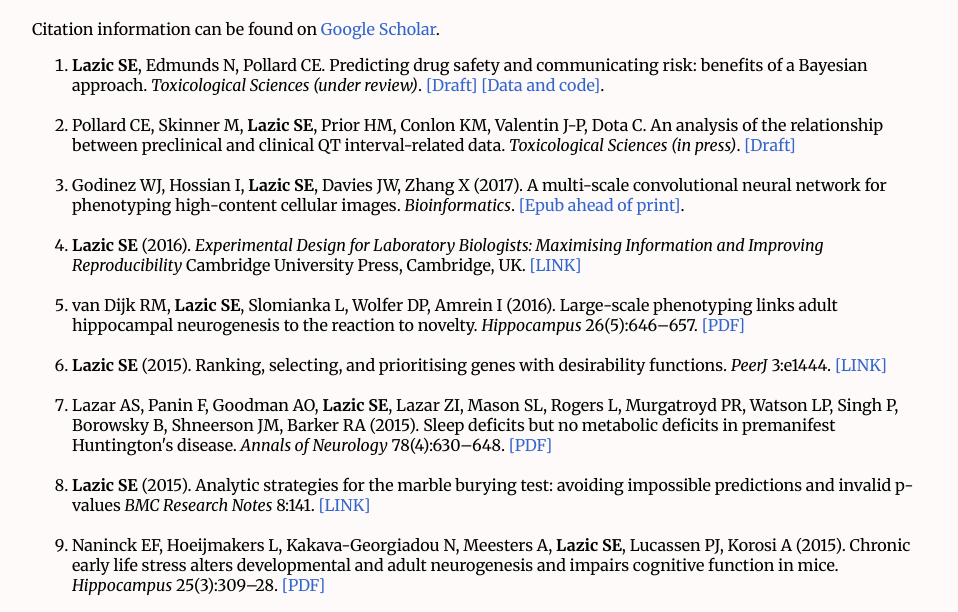
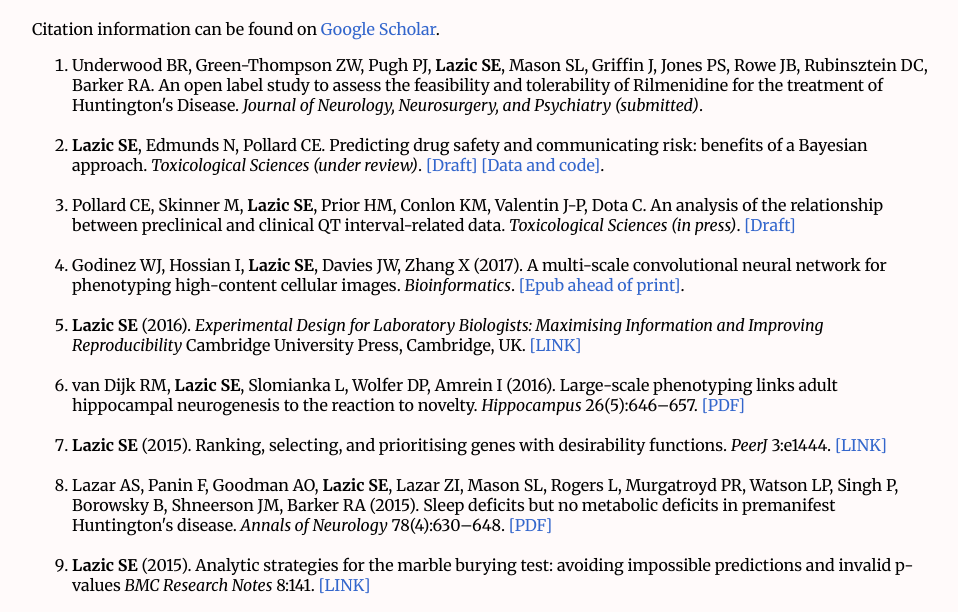
Before and after one commit to stanlazic/stanlazic.github.io, a plain HTML site: page publications.html in a window 1280 px wide. Shown: the part 146-758 px from the top of the page, without its empty margins (160-1118 px from the left). Drawn offline with Linux system fonts and the light colour scheme.

Commit message:
updated pubs

```diff
--- a/publications.html
+++ b/publications.html
@@ -24,6 +24,8 @@
 Citation information can be found on <a href="http://scholar.google.co.uk/citations?user=Vl6M7HkAAAAJ&hl=en&cstart=-80&pagesize=100" target="blank">Google Scholar</a>.
 
 <ol>
+
+      <li>Underwood BR, Green-Thompson ZW, Pugh PJ, <b>Lazic SE</b>, Mason SL,  Griffin J, Jones PS, Rowe JB,  Rubinsztein DC, Barker RA. An open label study to assess the feasibility and tolerability of Rilmenidine for the treatment of Huntington's Disease. <i>Journal of Neurology, Neurosurgery, and Psychiatry (submitted)</i>.</li>
 
       <li><b>Lazic SE</b>, Edmunds N, Pollard CE. Predicting drug safety and communicating risk: benefits of a Bayesian approach. <i>Toxicological Sciences (under review)</i>. <a href="PDF/2017_Lazic_ToxSci_2.pdf" target="blank">[Draft]</a> <a href="supplementary/ToxSci2017_data_and_code.zip" target="blank">[Data and code]</a>. </li>
 
```
